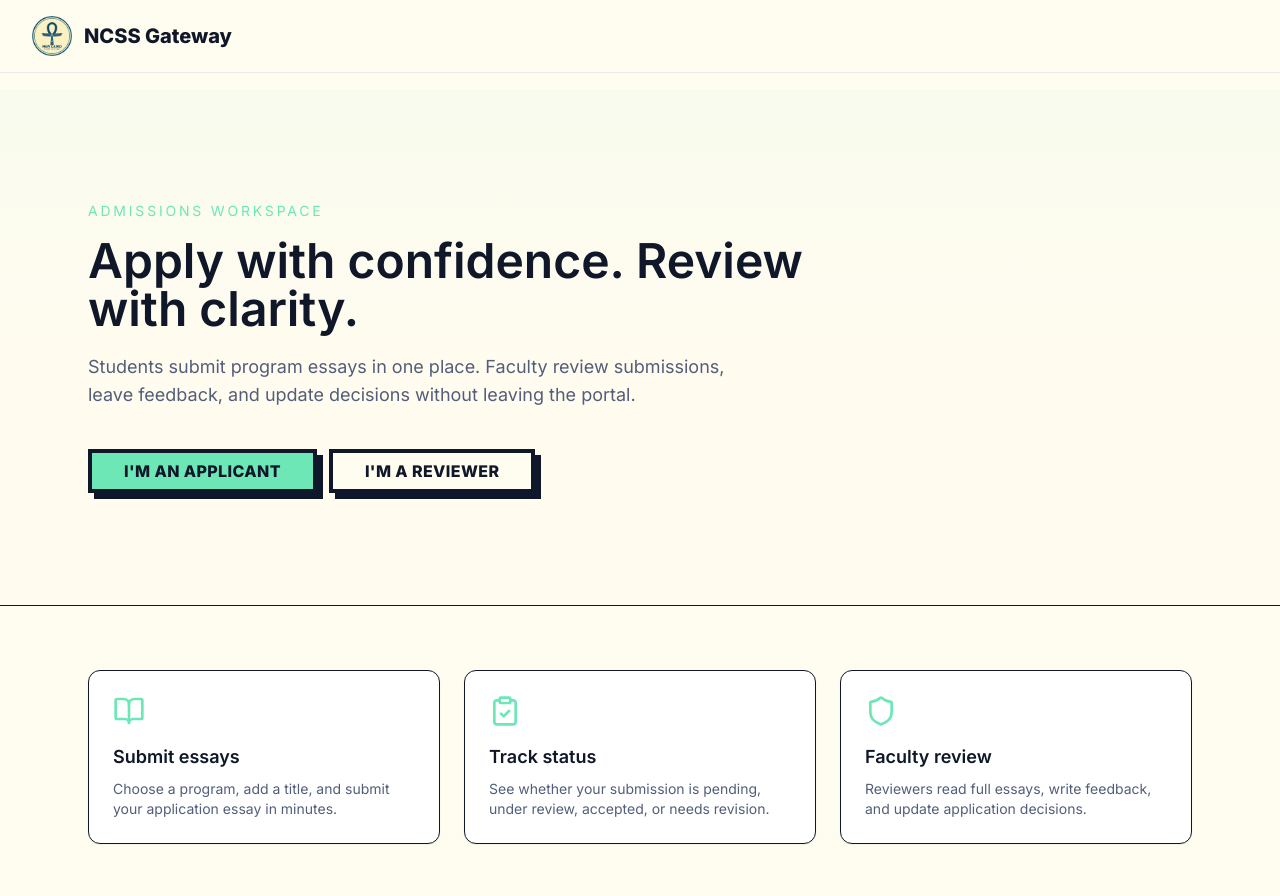
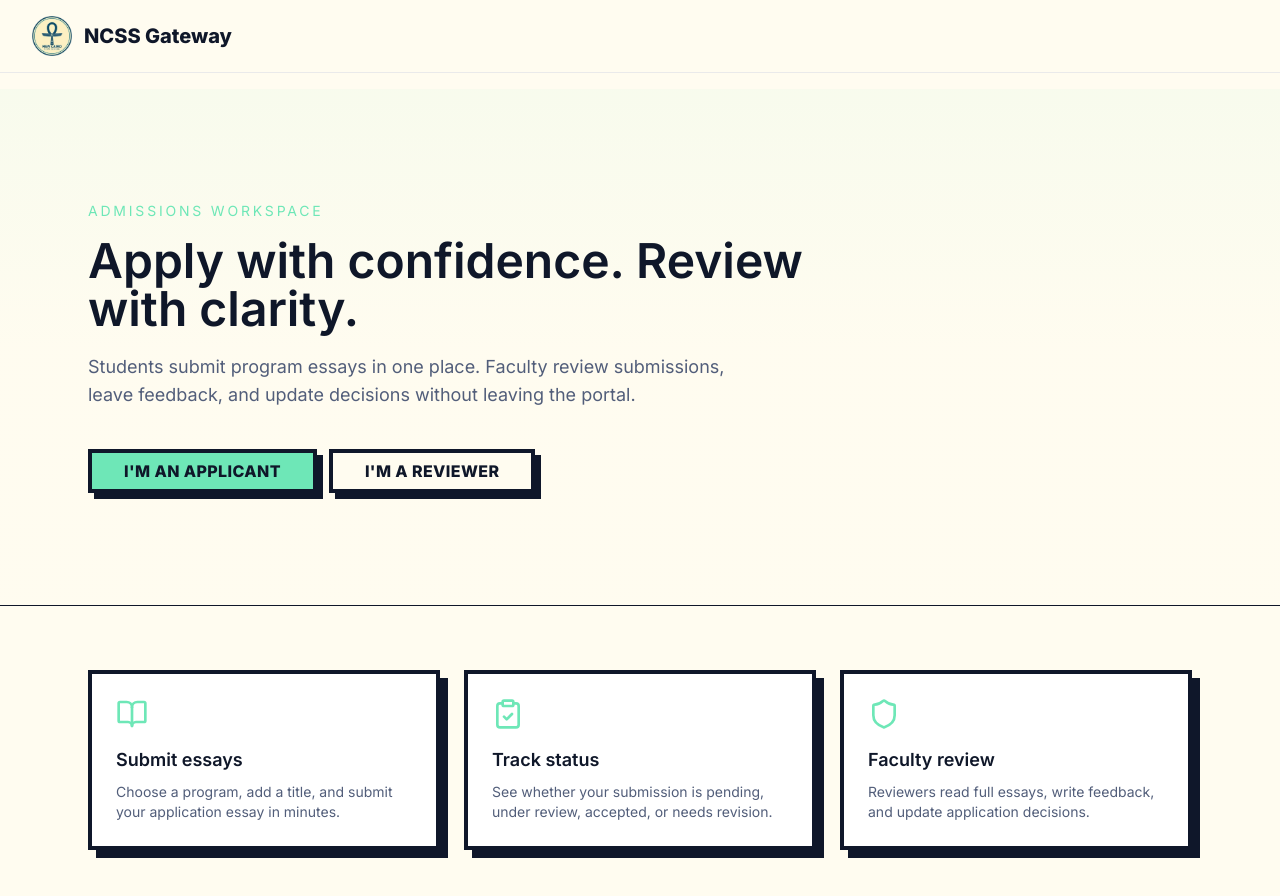
Before and after one commit to OmarElboray/NCSS-Gateway, a React (Vite) app: page / in a window 1280 px wide. Shown: the top 896 px of the page. Built offline with nearby package versions, Linux system fonts and the light colour scheme; no server answers.

Commit message:
Update card.tsx

```diff
--- a/src/components/ui/card.tsx
+++ b/src/components/ui/card.tsx
@@ -5,7 +5,10 @@ const Card = React.forwardRef<HTMLDivElement, React.HTMLAttributes<HTMLDivElemen
   ({ className, ...props }, ref) => (
     <div
       ref={ref}
-      className={cn("rounded-xl border bg-card text-card-foreground shadow-sm", className)}
+      className={cn(
+      "rounded-none border-4 border-[#0f172a] bg-card text-card-foreground shadow-[8px_8px_0px_0px_#0f172a]",
+      className
+    )}
       {...props}
     />
   )
```
